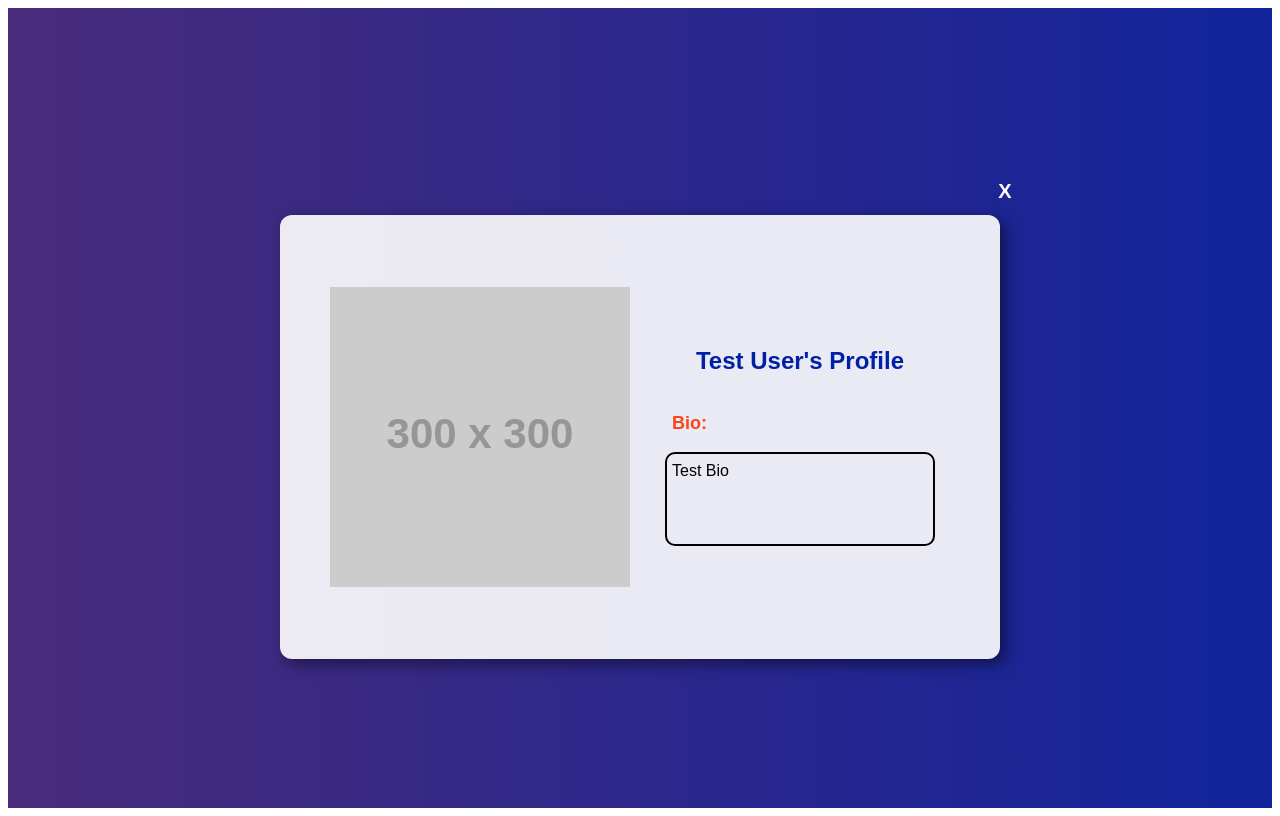
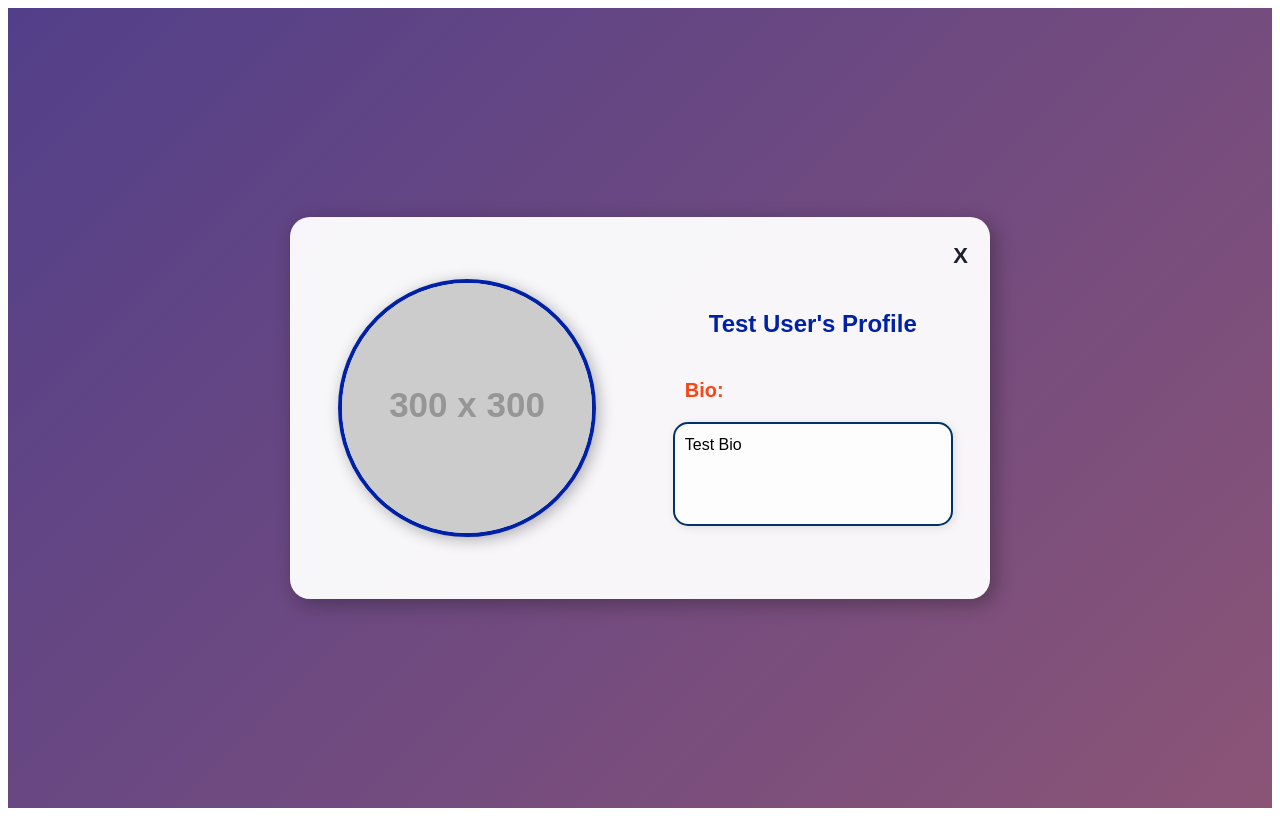
Before and after one commit to samgator/gator-greetings, a React (Vite) app in the folder react-apps/: page / in a window 1280 px wide. Built offline with nearby package versions, Linux system fonts and the light colour scheme.

Commit message:
Styled the profile page with border for profile picture, X button, and a softer background

```diff
--- a/react-apps/src/Profile.css
+++ b/react-apps/src/Profile.css
@@ -1,33 +1,91 @@
-.profilePic{
-    height: 300px;
-    width: 300px;
+:root {
+    font-family: 'Poppins', sans-serif;
 }
 
-.bio-title{
+.profilePic {
+    height: 250px;
+    width: 250px;
+    border-radius: 50%;
+    border: 4px solid #0021A5;
+    box-shadow: 3px 3px 15px rgba(0, 0, 0, 0.3);
+}
+
+.column {
+    display: flex;
+    flex-direction: column;
+    align-items: center;
+    justify-content: center;
+}
+
+.bio-title {
     text-align: left;
     width: 100%;
-    color: #FA4616;
-    font-size: 18px;
+    color: #FA4616;;
+    font-size: 20px;
+    font-weight: bold;
 }
 
-.bio{
+.bio {
     text-align: left;
     width: 100%;
-    border-style: solid;
-    border-color: black;
-    border-width: 2px;
-    border-radius: 10px;
-    padding: 5px;
+    background-color: rgba(255, 255, 255, 0.8);
+    border: 2px solid #003366;
+    border-radius: 15px;
+    padding: 10px;
     min-height: 10vh;
+    font-size: 16px;
+    line-height: 1.4;
+    box-shadow: 2px 2px 10px rgba(0, 0, 0, 0.1);
 }
 
-.exit-btn-container{
-    margin-left: 57vw;
+.card {
+    display: flex;
+    position: relative;
+    width: 50vw;
+    background-color: rgba(255, 255, 255, 0.95);
+    border-radius: 20px;
+    padding: 30px;
+    box-shadow: 5px 5px 20px rgba(0, 0, 0, 0.3);
+    align-items: center;
+    justify-content: center;
+    gap: 2vw;
 }
 
-.exit-btn{
+.exit-btn-container {
+    position: absolute;
+    top: 4px;
+    right: 10px;
+}
+
+.exit-btn {
+    color: #1d1f31;
+    font-weight: bold;
+    font-size: 22px;
+    border: none;
+    cursor: pointer;
+    transition: transform 0.2s ease-in-out, color 0.2s ease-in-out;
     background-color: transparent;
-    color: white;
-    font-weight: bold;
-    font-size: 20px;
 }
+
+.exit-btn:hover {
+    transform: scale(1.2);
+    color: #FA4616;
+}
+
+
+.container {
+    background: linear-gradient(135deg, #0021A5, #FF7F50);
+    background-size: 450% 450%;
+    animation: gradientAnimation 8s ease infinite;
+    display: flex;
+    flex-direction: column;
+    justify-content: center;
+    align-items: center;
+    min-height: 100vh;
+}
+
+@keyframes gradientAnimation {
+    0% { background-position: 0% 50%; }
+    50% { background-position: 100% 50%; }
+    100% { background-position: 0% 50%; }
+}
--- a/react-apps/src/Profile.jsx
+++ b/react-apps/src/Profile.jsx
@@ -2,12 +2,12 @@ import './Profile.css'
 function Profile({username, bio}) {
     return (
         <div className="container">
-            <div className='exit-btn-container'>
-                <button className='exit-btn'>X</button>
-            </div>
             <div className="card" style={{display: "flex", width: "50vw"}}>
                 <div className="column">
                 <img src="https://placehold.co/300" className="profilePic"/>
+                </div>
+                <div className='exit-btn-container'>
+                        <button className='exit-btn'>X</button>
                 </div>
                 <div className="column">
                     <h1 className="title">{username}'s Profile</h1>
```
